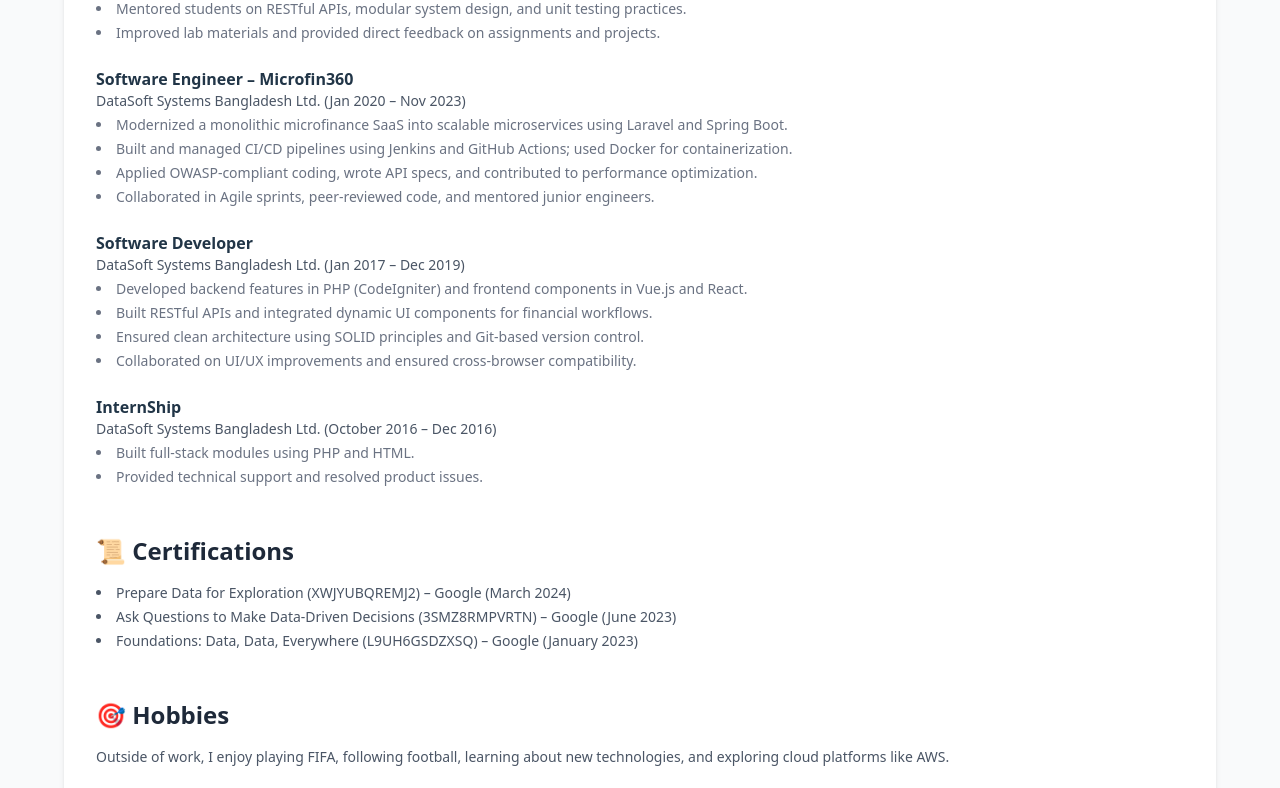
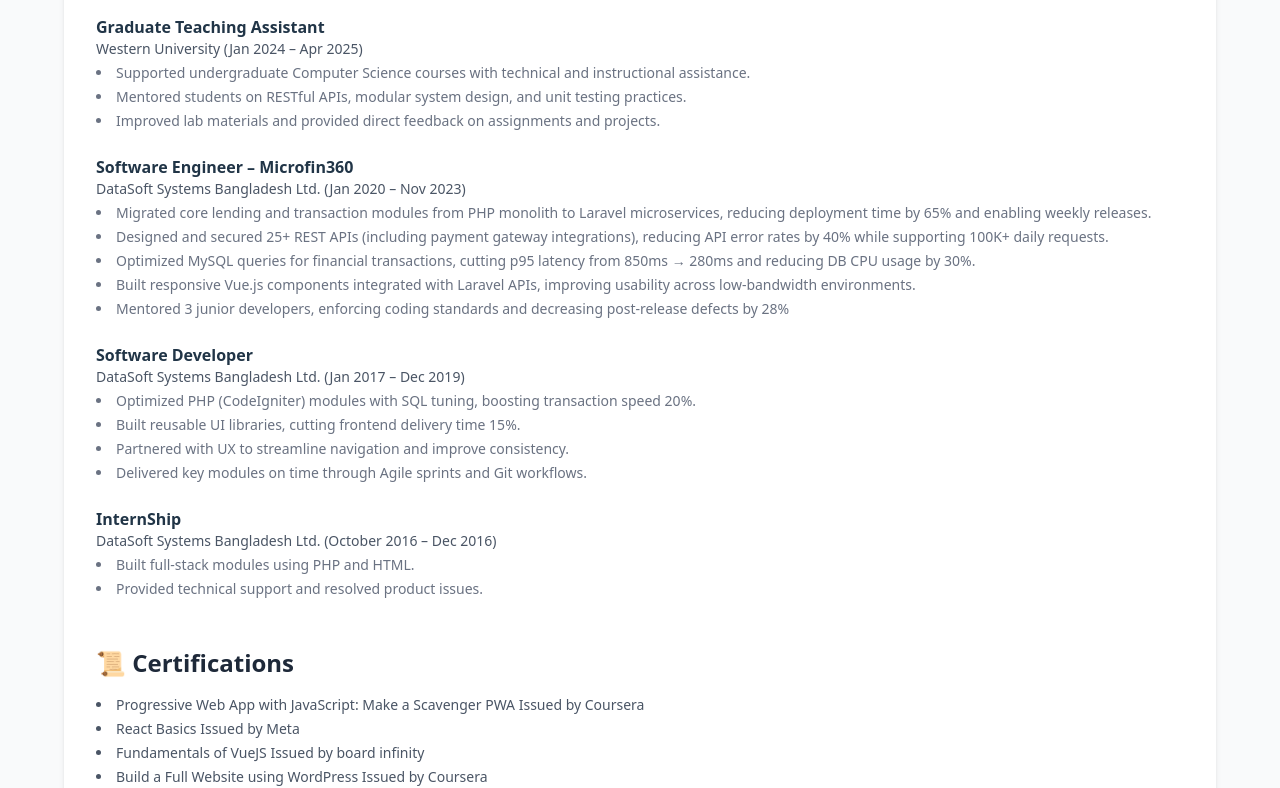
Before and after one commit to Nafiz12/portfolio-website, a React (Vite) app in the folder frontend/: page / in a window 1280 px wide. Shown: the part 1692-2480 px from the top of the page. Built offline with nearby package versions, Linux system fonts and the light colour scheme.

Commit message:
least project and resume  added

```diff
--- a/frontend/src/pages/About.jsx
+++ b/frontend/src/pages/About.jsx
@@ -12,7 +12,8 @@
             <h1 className="text-4xl font-bold text-blue-600 mb-6">About Me</h1>
             <p className="text-gray-700 text-lg leading-relaxed mb-4">
               I’m <strong>Md Nafiz Al Ifat</strong>, a full-stack software engineer with over <strong>7 years of experience</strong> building scalable, secure, and user-centered web applications. My expertise spans across <strong>Laravel, Vue.js, React, Java</strong>, and <strong>MySQL</strong>. I recently completed my <strong>Master’s in Computer Science</strong> at Western University with a focus on software architecture, usability, and secure APIs.
-            </p>
+
+              Currently, I’m actively exploring the integration of <strong>AI agents</strong> and <strong>AI-powered tools</strong> in web development — leveraging technologies like <strong>OpenAI APIs</strong> and intelligent automation to create smarter, more interactive user experiences.</p>
             <p className="text-gray-700 text-lg leading-relaxed">
               Since childhood, I’ve always been curious about how things work. I used to open up my toys just to understand their internal structure. Even if I couldn't always put them back together! That passion evolved when my father, a mechanical engineer, brought home a computer in 2004. I was fascinated by how the hardware and software worked together so seamlessly. That spark of curiosity led me down the path of software engineering, and it still drives me today to learn, innovate, and build meaningful technology.
             </p>
@@ -58,26 +59,30 @@
                   <li>Supported undergraduate Computer Science courses with technical and instructional assistance.</li>
                   <li>Mentored students on RESTful APIs, modular system design, and unit testing practices.</li>
                   <li>Improved lab materials and provided direct feedback on assignments and projects.</li>
+
                 </ul>
               </div>
               <div>
                 <h3 className="font-semibold">Software Engineer – Microfin360</h3>
                 <p className="text-sm text-gray-600">DataSoft Systems Bangladesh Ltd. (Jan 2020 – Nov 2023)</p>
                 <ul className="list-disc list-inside text-sm text-gray-500 mt-1 space-y-1">
-                  <li>Modernized a monolithic microfinance SaaS into scalable microservices using Laravel and Spring Boot.</li>
-                  <li>Built and managed CI/CD pipelines using Jenkins and GitHub Actions; used Docker for containerization.</li>
-                  <li>Applied OWASP-compliant coding, wrote API specs, and contributed to performance optimization.</li>
-                  <li>Collaborated in Agile sprints, peer-reviewed code, and mentored junior engineers.</li>
+
+                <li>Migrated core lending and transaction modules from PHP monolith to Laravel microservices, reducing deployment time by 65% and enabling weekly releases.</li>
+                <li>Designed and secured 25+ REST APIs (including payment gateway integrations), reducing API error rates by 40% while supporting 100K+ daily requests.</li>
+                <li>Optimized MySQL queries for financial transactions, cutting p95 latency from 850ms → 280ms and reducing DB CPU usage by 30%.</li>
+                <li>Built responsive Vue.js components integrated with Laravel APIs, improving usability across low-bandwidth environments.</li>
+                <li>Mentored 3 junior developers, enforcing coding standards and decreasing post-release defects by 28%</li>
                 </ul>
               </div>
               <div>
                 <h3 className="font-semibold">Software Developer</h3>
                 <p className="text-sm text-gray-600">DataSoft Systems Bangladesh Ltd. (Jan 2017 – Dec 2019)</p>
                 <ul className="list-disc list-inside text-sm text-gray-500 mt-1 space-y-1">
-                  <li>Developed backend features in PHP (CodeIgniter) and frontend components in Vue.js and React.</li>
-                  <li>Built RESTful APIs and integrated dynamic UI components for financial workflows.</li>
-                  <li>Ensured clean architecture using SOLID principles and Git-based version control.</li>
-                  <li>Collaborated on UI/UX improvements and ensured cross-browser compatibility.</li>
+                <li>Optimized PHP (CodeIgniter) modules with SQL tuning, boosting transaction speed 20%.</li>
+                <li>Built reusable UI libraries, cutting frontend delivery time 15%.</li>
+                <li>Partnered with UX to streamline navigation and improve consistency.</li>
+                <li>Delivered key modules on time through Agile sprints and Git workflows.</li>
+
                 </ul>
               </div>
  <div>
@@ -96,6 +101,10 @@
           <div>
             <h2 className="text-2xl font-semibold text-gray-800 mb-4 flex items-center gap-2">📜 Certifications</h2>
             <ul className="list-disc list-inside text-sm text-gray-600 space-y-1">
+              <li>Progressive Web App with JavaScript: Make a Scavenger PWA  Issued by Coursera</li>
+              <li>React Basics  Issued by Meta</li>
+              <li>Fundamentals of VueJS Issued by board infinity</li>
+              <li>Build a Full Website using WordPress  Issued by Coursera</li>
               <li>Prepare Data for Exploration (XWJYUBQREMJ2) – Google (March 2024)</li>
               <li>Ask Questions to Make Data-Driven Decisions (3SMZ8RMPVRTN) – Google (June 2023)</li>
               <li>Foundations: Data, Data, Everywhere (L9UH6GSDZXSQ) – Google (January 2023)</li>
--- a/frontend/src/pages/Projects.jsx
+++ b/frontend/src/pages/Projects.jsx
@@ -2,29 +2,57 @@
   const projectList = [
     {
       title: "Steam App Redesign",
-      description: "Figma UI/UX project focused on improving user experience and modernizing the interface.",
+      TechStack: "Tech Stack: Figma",
+      description:
+        "Figma UI/UX project focused on improving user experience and modernizing the interface.",
       link: "https://www.figma.com/proto/9MOwEjJw7MLDtJEzdLokeY/Steam-App-Redesign?type=design&node-id=497-1354&scaling=scale-down&page-id=0%3A1&starting-point-node-id=497%3A1354&mode=design",
       label: "View Design",
     },
     {
       title: "Western Student Center Redesign",
-      description: "Redesign of the course registration system with emphasis on usability and accessibility.",
+      TechStack: "Tech Stack: Figma",
+      description:
+        "Redesign of the course registration system with emphasis on usability and accessibility.",
       link: "https://www.figma.com/proto/eEzSOVkzETPLvmQ2xyHiuh/Course-Register?node-id=129-4533&page-id=0%3A1",
       label: "View Design",
     },
     {
-      title: "Portfolio Website (In Progress)",
-      description: "Full-stack site using Laravel and React.js with admin panel, AWS S3 integration, and CI/CD pipeline on EC2.",
+      title: "Portfolio Website",
+      TechStack: "Tech Stack: PHP, Laravel, React.js",
+      description:
+        "Full-stack site using Laravel and React.js with an admin panel, AWS S3 integration, and CI/CD pipeline on EC2.",
       link: "https://github.com/Nafiz12/portfolio-website",
       label: "GitHub Repo",
     },
     {
+      title: "FIFA World Cup Hub (In Progress)",
+      TechStack: "Tech Stack: Laravel, Vue 3, Tailwind CSS, MySQL, OpenAI API, Railway, Vercel",
+      description:
+        "An interactive web app that lets users explore FIFA World Cup history, fixtures, and records through a clean, responsive interface. It features an AI-powered chat assistant built with OpenAI’s API, real-time tournament data, and a secure Laravel backend with optimized REST APIs.",
+      links: [
+        { label: "Live Site", url: "https://worldcup2026hub.vercel.app/" },
+        { label: "GitHub Repo", url: "https://github.com/Nafiz12/world-cup-hub" },
+      ],
+    },
+    {
+      title: "Khelapora",
+      TechStack: "Tech Stack: PHP, MySQL, CodeIgniter, Vercel",
+      description:
+        "A dynamic website with a secure administrative panel. Features include a user-friendly dashboard, dynamic content management, and role-based access control.",
+      link: "https://github.com/Nafiz12/khelapora",
+      label: "GitHub Repo",
+    },
+    {
       title: "Audit360",
-      description: "Microservice-based audit management system built with Spring Boot at DataSoft.",
+      TechStack: "Tech Stack: Java, Spring Boot, MySQL, Redis, Docker",
+      description:
+        "Microservice-based audit management system built with Spring Boot at DataSoft.",
     },
     {
       title: "Microfin360",
-      description: "Large-scale SaaS for 700+ MFIs in Bangladesh, migrated to Laravel + Vue.js architecture.",
+      TechStack: "Tech Stack: PHP, Laravel, Java, Spring Boot, MySQL, Redis, Docker",
+      description:
+        "Large-scale SaaS for 700+ MFIs in Bangladesh, migrated to a Laravel + Vue.js architecture.",
     },
   ];
 
@@ -35,12 +63,38 @@
 
         <div className="grid grid-cols-1 sm:grid-cols-2 lg:grid-cols-3 gap-6">
           {projectList.map((project, index) => (
-            <div key={index} className="bg-white rounded-lg shadow-md p-6 flex flex-col justify-between">
+            <div
+              key={index}
+              className="bg-white rounded-lg shadow-md p-6 flex flex-col justify-between"
+            >
               <div>
-                <h2 className="text-xl font-semibold text-gray-800 mb-2">{project.title}</h2>
+                <h2 className="text-xl font-semibold text-gray-800 mb-2">
+                  {project.title}
+                </h2>
+                <p className="text-sm text-gray-600 mb-4">
+                  <span className="font-semibold">Tech Stack:</span>{" "}
+                  {project.TechStack.replace(/^Tech Stack:\s*/i, "")}
+                </p>
                 <p className="text-sm text-gray-600 mb-4">{project.description}</p>
               </div>
-              {project.link && (
+
+              {/* Handle single or multiple links */}
+              {project.links ? (
+                <div className="flex flex-wrap gap-3 mt-auto">
+                  {project.links.map((linkObj, i) => (
+                    <a
+                      key={i}
+                      href={linkObj.url}
+                      target="_blank"
+                      rel="noopener noreferrer"
+                      className="text-blue-600 hover:underline text-sm"
+                    >
+                      {linkObj.label}
+                    </a>
+                  ))}
+                </div>
+              ) : (
+                project.link && (
                   <a
                     href={project.link}
                     target="_blank"
@@ -49,6 +103,7 @@
                   >
                     {project.label}
                   </a>
+                )
               )}
             </div>
           ))}
--- a/frontend/src/pages/Skills.jsx
+++ b/frontend/src/pages/Skills.jsx
@@ -19,7 +19,7 @@
             <div className="md:w-[300px]">
               <h2 className="text-lg font-semibold mb-2">📦 Frameworks & Libraries</h2>
               <ul className="list-disc list-inside space-y-1 text-sm">
-                <li>Laravel, CodeIgniter, Spring Boot</li>
+                <li>Laravel, CodeIgniter, Spring Boot, WordPress</li>
                 <li>Vue.js, React.js, Tailwind CSS</li>
               </ul>
             </div>
```
Also changed, not shown: 2 other files (tests, documents, lock files or other folders). Lines whose indentation alone changed are shown as unchanged.
